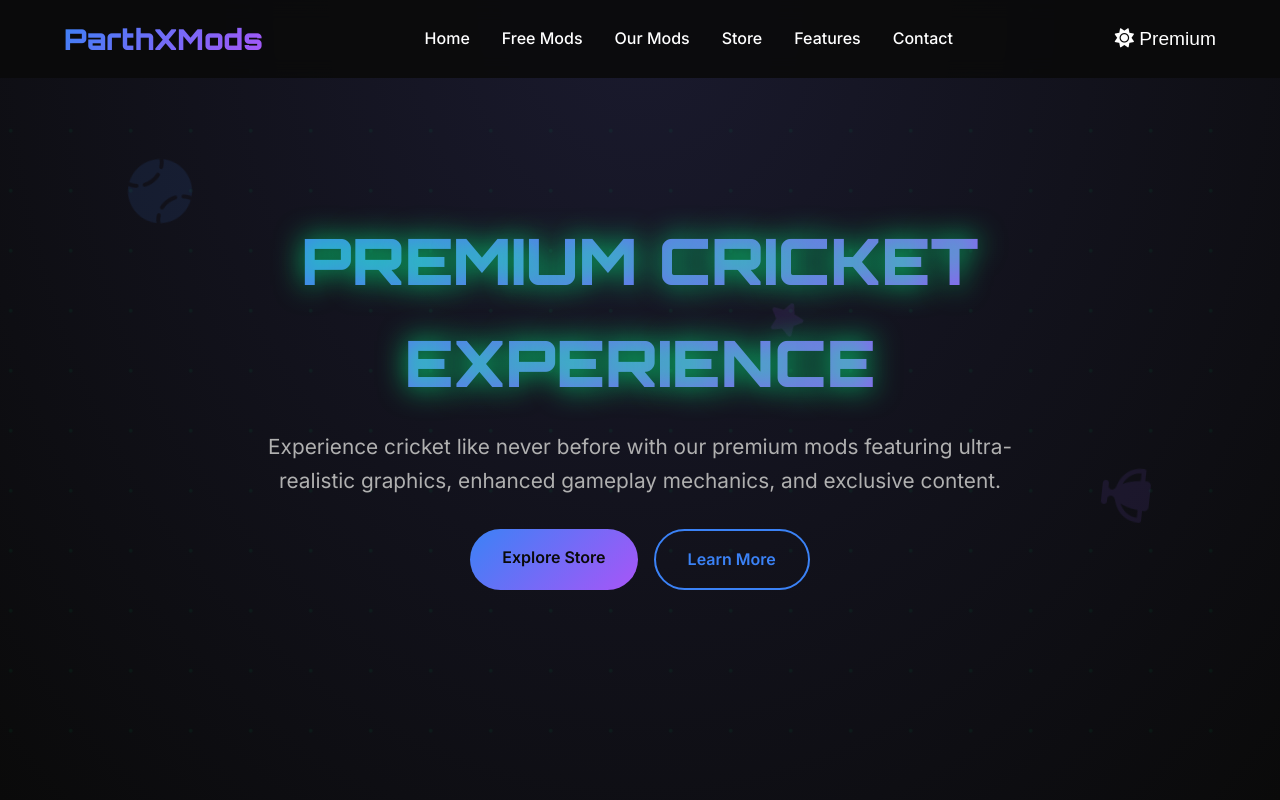
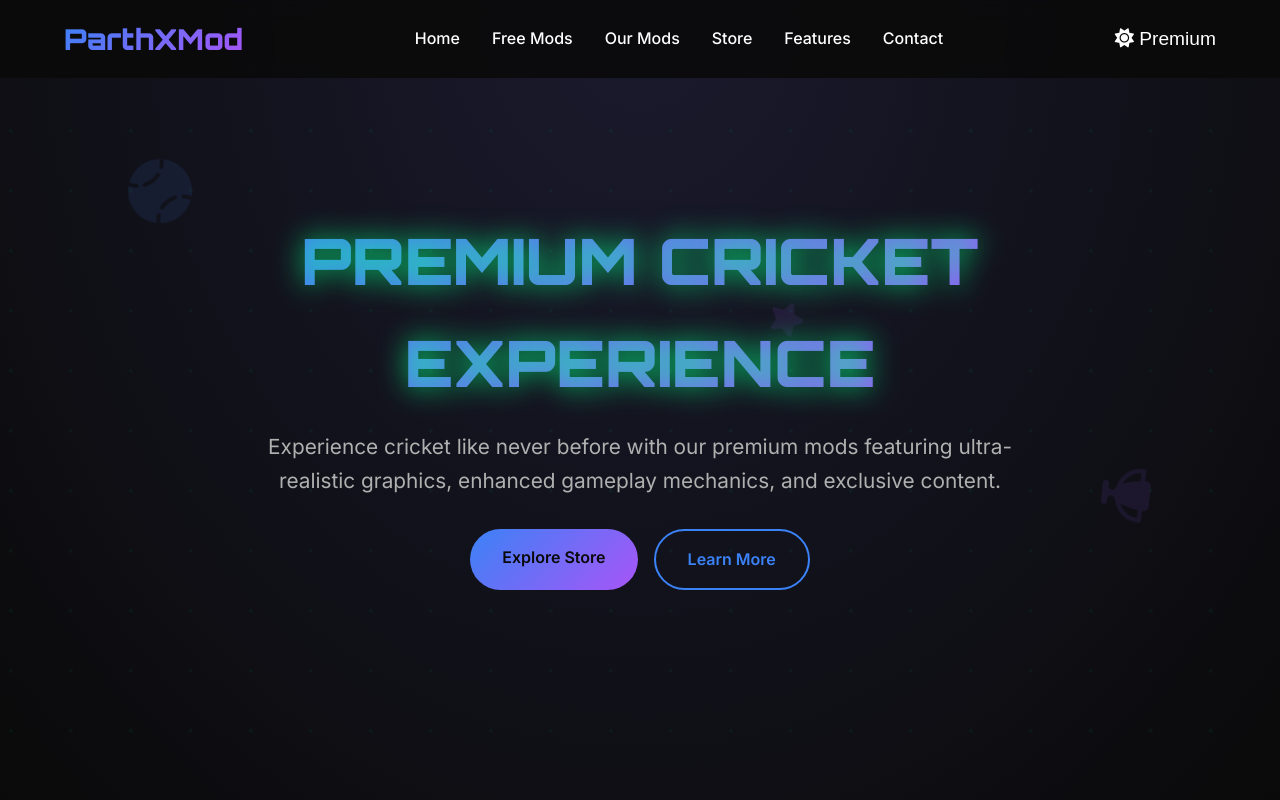
Before and after one commit to Aayushbohora/Stor, a plain HTML site: page index.html in a window 1280 px wide. Shown: the top 800 px of the page. Drawn offline with Linux system fonts and the light colour scheme.

Commit message:
Update index.html

```diff
--- a/index.html
+++ b/index.html
@@ -862,7 +862,7 @@
 
     <nav>
         <div class="nav-container">
-            <div class="logo">ParthXMods</div>
+            <div class="logo">ParthXMod</div>
             <ul class="nav-links">
                 <li><a href="#home">Home</a></li>
                 <li><a href="free.html">Free Mods</a></li>
```
